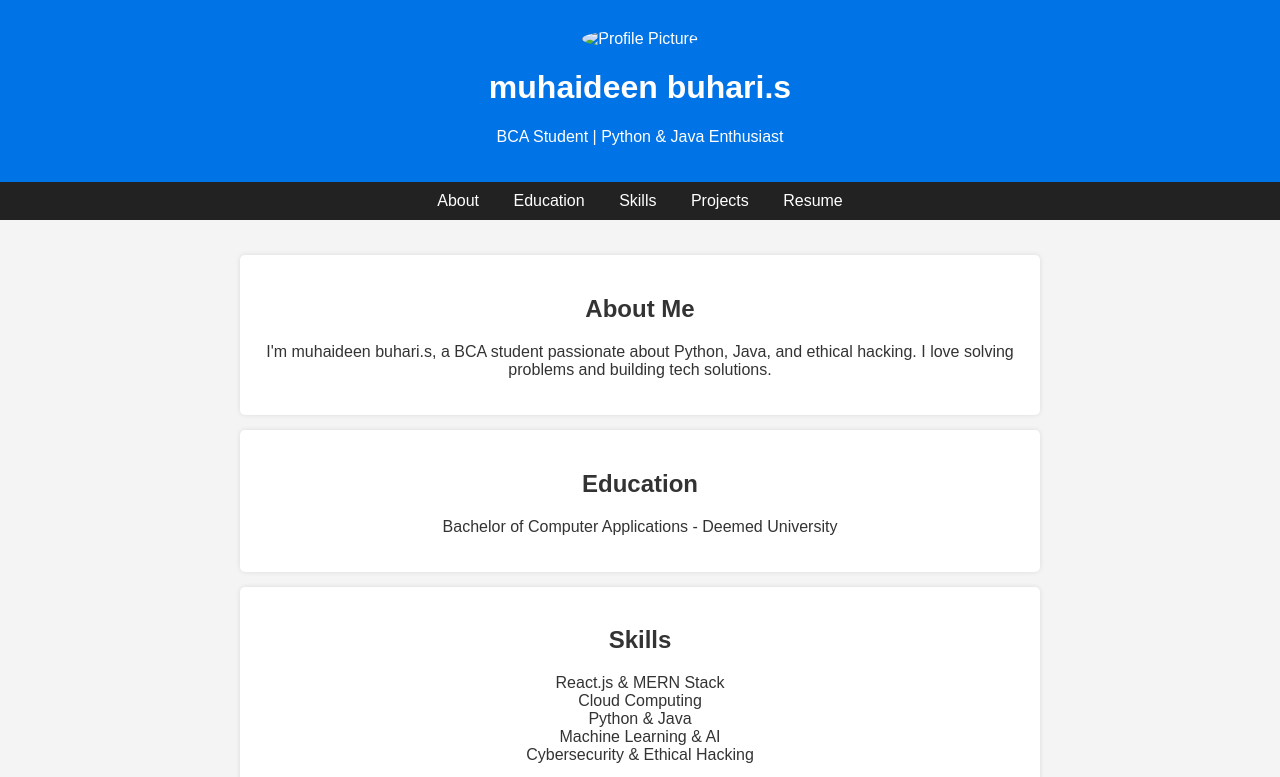
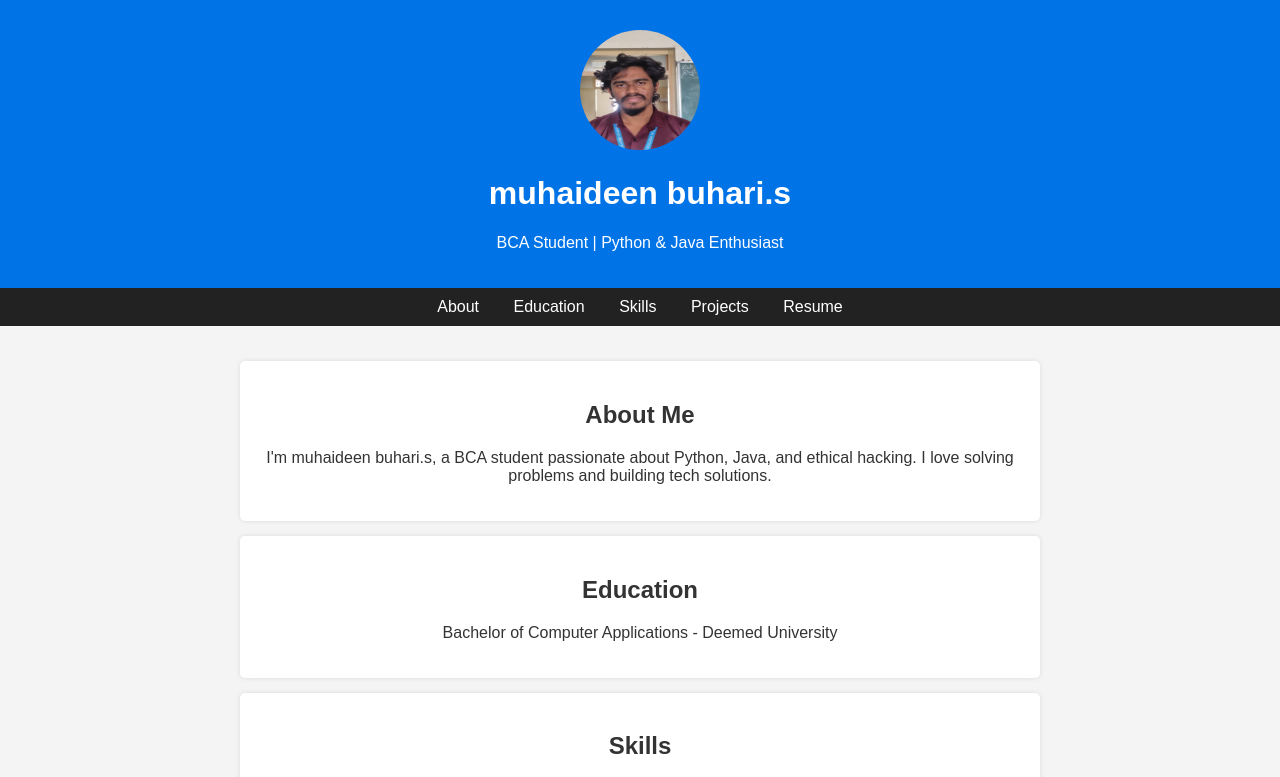
Before and after one commit to mddeen03/digital-portfolio, a plain HTML site: page index.html in a window 1280 px wide. Shown: the top 777 px of the page. Drawn offline with Linux system fonts and the light colour scheme.

Commit message:
Update index.html

```diff
--- a/index.html
+++ b/index.html
@@ -74,7 +74,7 @@
 <body>
 
     <header>
-        <img src="profile.pdf"
+        <img src="profile.jpg"
      alt="Profile Picture"
      class="profile-img">
         <h1> muhaideen buhari.s</h1>
```
